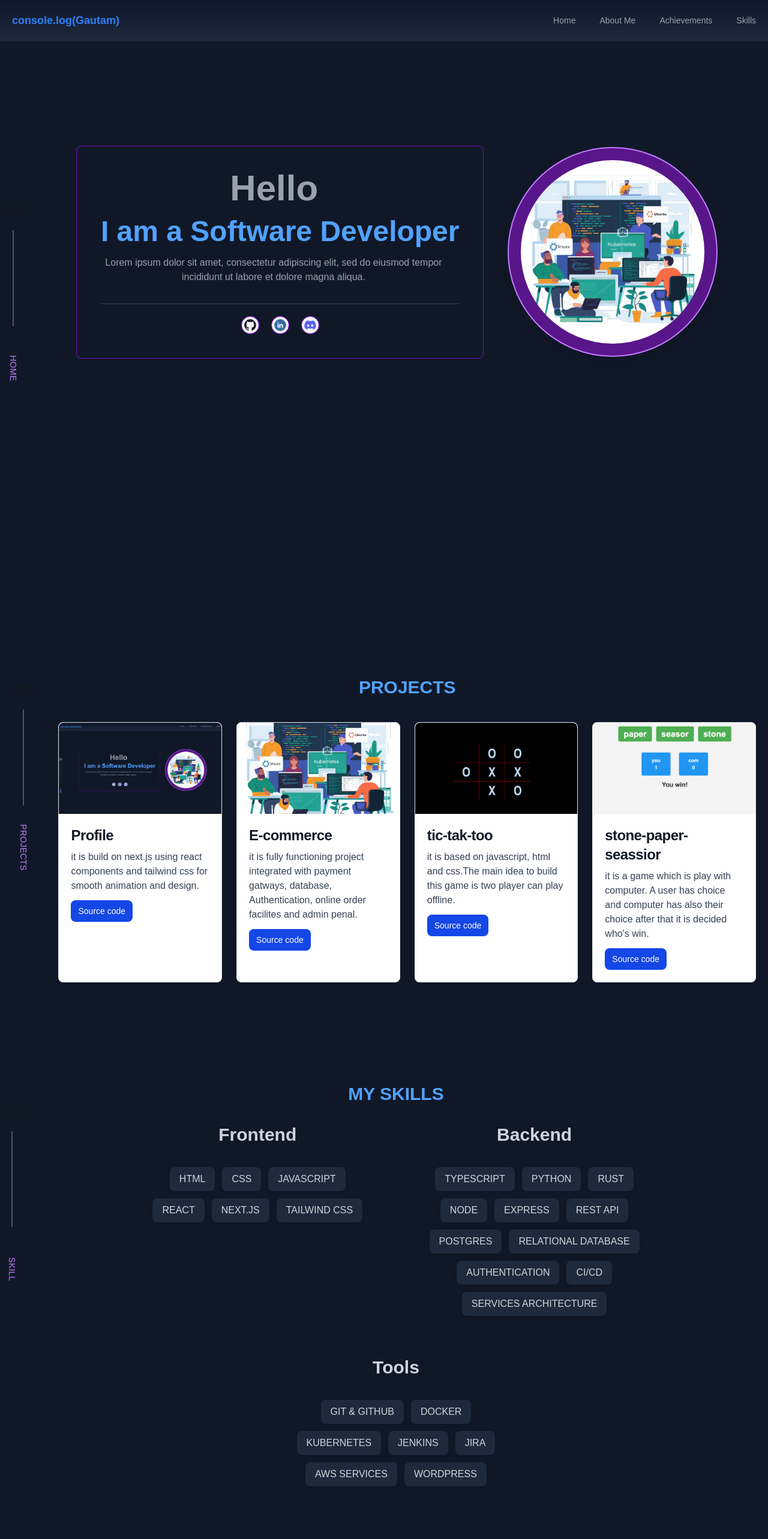
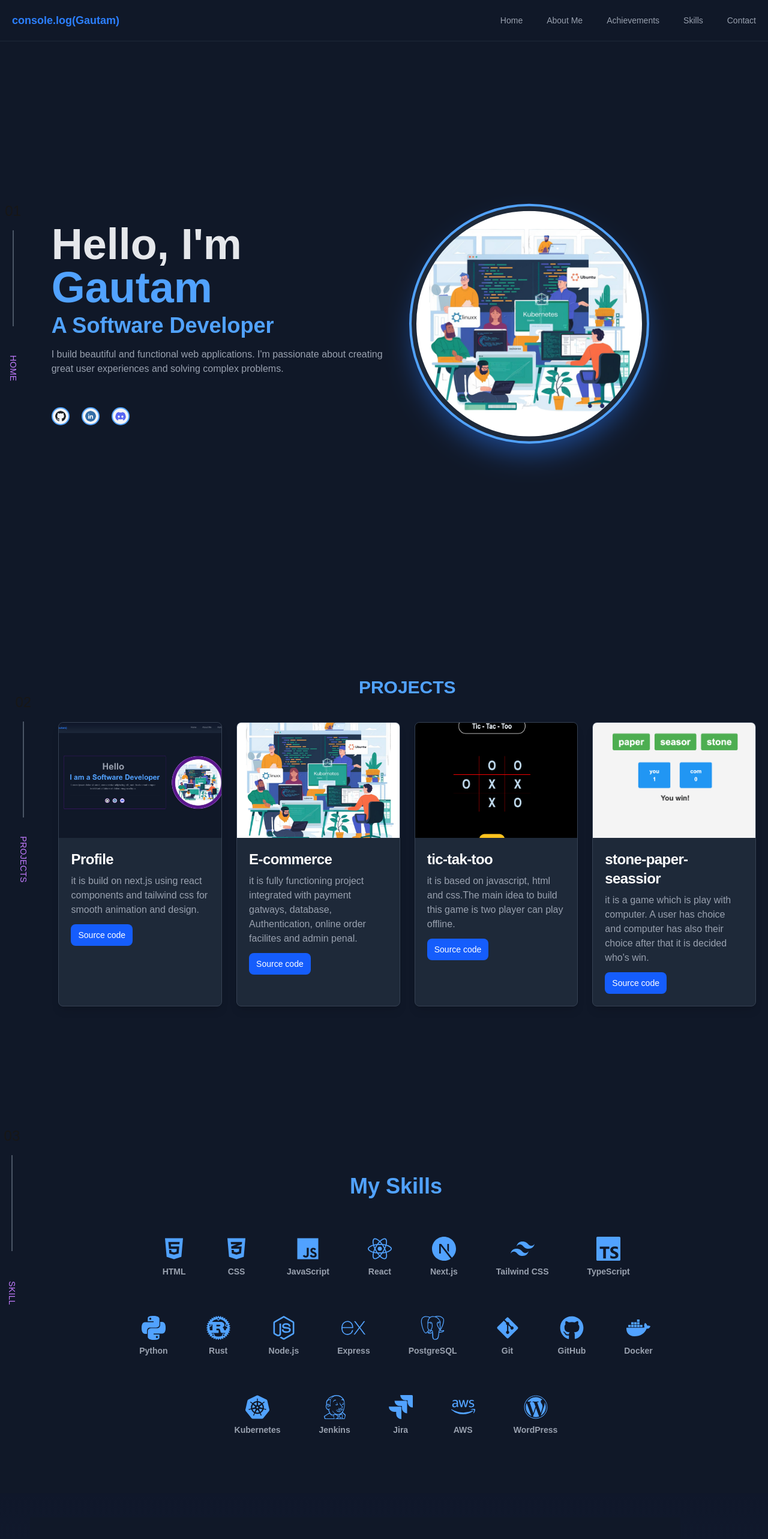
Before and after one commit to GautamKumarhr7/mavdev_portfolio, a Next.js app: page / in a window 1280 px wide. Shown: the top 2566 px of the page at 60% size. Built offline with nearby package versions, Linux system fonts and the light colour scheme.

Commit message:
update: ui design and aminations

```diff
--- a/app/(home)/_components/ Card.tsx
+++ b/app/(home)/_components/ Card.tsx
@@ -2,6 +2,7 @@
 
 import Image from "next/image";
 import Link from "next/link";
+import { motion } from "framer-motion";
 import { CardProps } from "@/app/types";
 
 export default function Card({
@@ -11,36 +12,38 @@ export default function Card({
   link = "#",
 }: CardProps) {
   return (
-    <div
-      className="max-w-sm  bg-white border border-gray-200 rounded-lg shadow-sm dark:bg-gray-800
-      dark:border-gray-700 transform transition duration-300 hover:scale-105 opacity-100 animate-fade-in"
+    <motion.div
+      initial={{ opacity: 0, y: 50 }}
+      whileInView={{ opacity: 1, y: 0 }}
+      transition={{ duration: 0.5 }}
+      viewport={{ once: true }}
+      className="max-w-sm bg-gray-800 border border-gray-700 rounded-lg shadow-lg overflow-hidden transform transition duration-500 hover:scale-105 hover:shadow-blue-500/50"
     >
       <Link href={link} className="block">
-        <div className="aspect-video aspect-h-3 overflow-hidden rounded-t-lg">
+        <div className="relative h-48 w-full">
           <Image
-            className="w-full h-full object-cover"
+            className="object-cover"
             src={image}
             alt={title}
-            width={400}
-            height={400}
+            layout="fill"
           />
         </div>
         <div className="p-5">
-          <h5 className="mb-2 text-2xl font-bold tracking-tight text-gray-900 dark:text-white">
+          <h5 className="mb-2 text-2xl font-bold tracking-tight text-white">
             {title}
           </h5>
-          <p className="mb-3 font-normal text-gray-700 dark:text-gray-400">
-            {description}
-          </p>
-          <span
+          <p className="mb-3 font-normal text-gray-400">{description}</p>
+          <motion.span
+            whileHover={{ scale: 1.05 }}
+            whileTap={{ scale: 0.95 }}
             className="inline-flex items-center px-3 py-2 text-sm font-medium text-center
-            text-white bg-blue-700 rounded-lg hover:bg-blue-800 focus:ring-4 focus:outline-none
-            focus:ring-blue-300 dark:bg-blue-600 dark:hover:bg-blue-700 dark:focus:ring-blue-800"
+            text-white bg-blue-600 rounded-lg hover:bg-blue-700 focus:ring-4 focus:outline-none
+            focus:ring-blue-800"
           >
             Source code
-          </span>
+          </motion.span>
         </div>
       </Link>
-    </div>
+    </motion.div>
   );
 }
--- a/app/(home)/_components/About.tsx
+++ b/app/(home)/_components/About.tsx
@@ -1,40 +1,75 @@
+"use client";
 import Image from "next/image";
+import { motion } from "framer-motion";
 
 export default function About() {
   return (
-    <div>
-      <h1 className="text-3xl font-extrabold mt-2 text-blue-400 text-center">
+    <div className="py-20 px-4 bg-gray-900 text-white">
+      <motion.h1
+        initial={{ opacity: 0, y: -50 }}
+        whileInView={{ opacity: 1, y: 0 }}
+        transition={{ duration: 0.8 }}
+        viewport={{ once: true }}
+        className="text-4xl font-extrabold text-blue-400 text-center mb-12"
+      >
         About Me
-      </h1>
-      <div className="flex flex-row flex-wrap justify-center items-center gap-20">
-        <Image src="/profile2.png" alt="" width={300} height={400} />
+      </motion.h1>
+      <div className="flex flex-col md:flex-row items-center justify-center gap-10 md:gap-20 max-w-6xl mx-auto">
+        <motion.div
+          initial={{ opacity: 0, scale: 0.8, rotate: -10 }}
+          whileInView={{ opacity: 1, scale: 1, rotate: 0 }}
+          transition={{ duration: 0.8, type: "spring", stiffness: 100 }}
+          viewport={{ once: true }}
+          className="relative"
+        >
+          <div
+            className="absolute -inset-2 bg-gradient-to-r from-blue-200 to-purple-400 rounded-lg opacity-75"
+            style={{ backgroundColor: "transparent" }}
+          ></div>
+          <Image
+            src="/profile2.png"
+            alt="Gautam Kumar"
+            width={300}
+            height={400}
+            className="rounded-lg shadow-2xl relative"
+          />
+        </motion.div>
 
-        <div className="flex max-w-[55rem] flex-row gap-10 flex-wrap justify-center items-center">
-          <p className="px-4">
-            I’m a software developer passionate about backend development,
-            specializing in TypeScript and Node.js. I have experience building
-            scalable applications using Express, microservices architecture, and
-            relational databases. I also work with Next.js, React, Tailwind, and
-            authentication systems to create seamless full-stack experiences.
-            Currently, I’m focused on expanding my expertise in backend
-            development with TypeScript, Python, and Rust. I enjoy solving
-            complex problems, optimizing performance, and building reliable
-            systems. Looking ahead, I aim to deepen my skills in distributed
-            systems, high-performance computing, and backend infrastructure. I’m
-            always eager to learn, contribute to open-source projects, and
-            collaborate on exciting software solutions.
+        <motion.div
+          initial={{ opacity: 0, x: 50 }}
+          whileInView={{ opacity: 1, x: 0 }}
+          transition={{ duration: 0.8 }}
+          viewport={{ once: true }}
+          className="max-w-2xl text-left"
+        >
+          <p className="text-gray-300 leading-relaxed text-lg">
+            I&apos;m a software developer with a passion for building robust and
+            scalable backend systems. My expertise lies in TypeScript and
+            Node.js, and I have hands-on experience with microservices,
+            relational databases, and creating seamless full-stack experiences
+            with Next.js and React.
+            <br />
+            <br />
+            I&apos;m currently diving deeper into Rust and Python to expand my
+            backend development skills. I thrive on solving complex problems and
+            I&apos;m always looking for opportunities to learn and contribute to
+            open-source projects.
           </p>
-          <div className="bg-blue-500 border border-blue-800 p-4 rounded-lg hover:bg-blue-600 hover:scale-105 transition-all duration-300 ease-in-out shadow-lg animate-fade-in-up">
+          <motion.div
+            whileHover={{ scale: 1.05 }}
+            whileTap={{ scale: 0.95 }}
+            className="mt-8"
+          >
             <a
               href="/Gautam_resume_jf.pdf"
               target="_blank"
               rel="noopener noreferrer"
-              className="text-white font-semibold"
+              className="bg-blue-500 text-white font-semibold py-3 px-6 rounded-lg hover:bg-blue-600 transition-all duration-300 ease-in-out shadow-lg"
             >
               Download Resume
             </a>
-          </div>
-        </div>
+          </motion.div>
+        </motion.div>
       </div>
     </div>
   );
--- a/app/(home)/_components/HeroSection.tsx
+++ b/app/(home)/_components/HeroSection.tsx
@@ -1,82 +1,108 @@
 "use client";
 import Image from "next/image";
 import Link from "next/link";
-import { useEffect, useState } from "react";
+import { motion } from "framer-motion";
 
 export default function Hero() {
-  const [animate, setAnimate] = useState(false);
-
-  useEffect(() => {
-    setAnimate(true);
-  }, []);
-
   return (
-    <>
-      <div className="w-full h-screen flex flex-row flex-wrap justify-center items-center gap-10 pb-10 sm:pb-10">
+    <div className="w-full min-h-screen flex flex-col justify-center items-center text-center px-4">
+      <div className="grid grid-cols-1 md:grid-cols-2 items-center gap-10 max-w-6xl mx-auto">
         {/* Animated Text Section */}
-        <div
-          className={`text-center border border-purple-800 p-10 rounded-lg transition-all duration-100 ${
-            animate ? "animate-slideLeft opacity-100" : "opacity-0"
-          }`}
+        <motion.div
+          initial={{ opacity: 0, x: -50 }}
+          animate={{ opacity: 1, x: 0 }}
+          transition={{ duration: 0.8, ease: "easeOut" }}
+          className="text-left"
         >
-          {/* Typing Effect */}
-          <h1 className="text-6xl font-bold text-gray-400">
-            <span className="animate-typing">Hello</span>
-            <span className="animate-blink">!</span>
-          </h1>
-          <h2 className="text-5xl font-extrabold mt-2 text-blue-400">
-            I am a Software Developer
-          </h2>
-          <p className="text-gray-400 mt-4 max-w-xl pb-8">
-            {`Lorem ipsum dolor sit amet, consectetur adipiscing elit, sed do
-            eiusmod tempor incididunt ut labore et dolore magna aliqua.`}
-          </p>
-          <div className="flex flex-row justify-center gap-5 border-t-1 border-gray-700 pt-5">
+          <motion.h1
+            className="text-5xl md:text-7xl font-bold text-gray-200"
+            initial={{ opacity: 0, y: 20 }}
+            animate={{ opacity: 1, y: 0 }}
+            transition={{ delay: 0.2, duration: 0.8 }}
+          >
+            Hello, I&apos;m <span className="text-blue-400">Gautam</span>
+          </motion.h1>
+          <motion.h2
+            className="text-3xl md:text-4xl font-extrabold mt-2 text-blue-400"
+            initial={{ opacity: 0, y: 20 }}
+            animate={{ opacity: 1, y: 0 }}
+            transition={{ delay: 0.4, duration: 0.8 }}
+          >
+            A Software Developer
+          </motion.h2>
+          <motion.p
+            className="text-gray-400 mt-4 max-w-xl pb-8"
+            initial={{ opacity: 0, y: 20 }}
+            animate={{ opacity: 1, y: 0 }}
+            transition={{ delay: 0.6, duration: 0.8 }}
+          >
+            I build beautiful and functional web applications. I&apos;m
+            passionate about creating great user experiences and solving complex
+            problems.
+          </motion.p>
+          <motion.div
+            className="flex flex-row justify-start gap-5 pt-5"
+            initial={{ opacity: 0, y: 20 }}
+            animate={{ opacity: 1, y: 0 }}
+            transition={{ delay: 0.8, duration: 0.8 }}
+          >
             <Link href="https://github.com/GautamKumarhr7">
+              <motion.div whileHover={{ scale: 1.1 }} whileTap={{ scale: 0.9 }}>
                 <Image
                   src="/githubLogo.svg"
                   alt="GitHub Profile"
                   width={30}
                   height={30}
-                className="bg-gray-100 rounded-full border-1 border-purple-700 p-1 hover:scale-110 transition"
+                  className="bg-gray-100 rounded-full border-2 border-blue-400 p-1"
                 />
+              </motion.div>
             </Link>
             <Link href="https://www.linkedin.com/in/gautam-kumar-02586b270/">
+              <motion.div whileHover={{ scale: 1.1 }} whileTap={{ scale: 0.9 }}>
                 <Image
                   src="/linkedinLogo.png"
                   alt="LinkedIn Profile"
                   width={30}
                   height={30}
-                className="bg-gray-100 rounded-full border-1 border-purple-700 p-1 hover:scale-110 transition"
+                  className="bg-gray-100 rounded-full border-2 border-blue-400 p-1"
                 />
+              </motion.div>
             </Link>
             <Link href="https://discord.com/channels/gautam6739">
+              <motion.div whileHover={{ scale: 1.1 }} whileTap={{ scale: 0.9 }}>
                 <Image
                   src="/discord-icon.svg"
                   alt="Discord Profile"
                   width={30}
                   height={30}
-                className="bg-gray-100 rounded-full border-1 border-purple-700 p-1 hover:scale-110 transition"
+                  className="bg-gray-100 rounded-full border-2 border-blue-400 p-1"
                 />
+              </motion.div>
             </Link>
-          </div>
-        </div>
+          </motion.div>
+        </motion.div>
 
         {/* Animated Image Section */}
-        <div
-          className={`transition-all duration-1000 ${
-            animate ? "animate-slideRight opacity-100" : "opacity-0"
-          }`}
+        <motion.div
+          initial={{ opacity: 0, scale: 0.8 }}
+          animate={{ opacity: 1, scale: 1 }}
+          transition={{ duration: 0.8, ease: "easeOut", delay: 0.2 }}
+          className="relative"
+        >
+          <motion.div
+            animate={{ y: [0, -10, 0] }}
+            transition={{ duration: 3, repeat: Infinity, ease: "easeInOut" }}
           >
             <Image
               src="/main1.jpg"
               alt="Portfolio Main Image"
-            width={350}
-            height={350}
-            className="border-2 p-5 border-purple-400 bg-purple-900 rounded-full shadow-lg"
+              width={400}
+              height={400}
+              className="border-4 p-2 border-blue-400 bg-gray-800 rounded-full shadow-2xl shadow-blue-500/50"
             />
+          </motion.div>
+        </motion.div>
       </div>
     </div>
-    </>
   );
 }
--- a/app/(home)/_components/Navbar.tsx
+++ b/app/(home)/_components/Navbar.tsx
@@ -2,6 +2,7 @@
 
 import Link from "next/link";
 import { useState } from "react";
+import { motion, AnimatePresence } from "framer-motion";
 import { Menu, X } from "lucide-react";
 
 export default function Navbar() {
@@ -11,26 +12,56 @@ export default function Navbar() {
     setIsOpen(!isOpen);
   };
 
+  const menuVariants = {
+    hidden: { opacity: 0, y: -20 },
+    visible: { opacity: 1, y: 0, transition: { staggerChildren: 0.1 } },
+  };
+
+  const menuItemVariants = {
+    hidden: { opacity: 0, y: -10 },
+    visible: { opacity: 1, y: 0 },
+  };
+
   return (
     <>
-      <nav className="w-full top-0 fixed flex justify-between items-center gap-8 pt-5 pb-5 text-gray-400 text-sm border-b border-gray-800 z-10 bg-gradient-to-b from-[#0F172A] to-[#1E293B]">
+      <motion.nav
+        initial={{ y: -100 }}
+        animate={{ y: 0 }}
+        transition={{ duration: 0.5 }}
+        className="w-full top-0 fixed flex justify-between items-center gap-8 pt-5 pb-5 text-gray-400 text-sm border-b border-gray-800 z-10 bg-gray-900 bg-opacity-80 backdrop-blur-md"
+      >
         <Link href="/" className="text-blue-500 font-extrabold text-lg pl-5">
-          <h2>console.log({`Gautam`})</h2>
+          <motion.h2 whileHover={{ scale: 1.05 }}>
+            console.log({`Gautam`})
+          </motion.h2>
         </Link>
 
         <div className="flex gap-10 pr-5 hidden md:flex">
+          <motion.div whileHover={{ scale: 1.1 }}>
             <Link href="/" className="hover:text-blue-400 transition">
               Home
             </Link>
+          </motion.div>
+          <motion.div whileHover={{ scale: 1.1 }}>
             <Link href="/about" className="hover:text-blue-400 transition">
               About Me
             </Link>
+          </motion.div>
+          <motion.div whileHover={{ scale: 1.1 }}>
             <Link href="/experience" className="hover:text-blue-400 transition">
               Achievements
             </Link>
+          </motion.div>
+          <motion.div whileHover={{ scale: 1.1 }}>
             <Link href="/skill" className="hover:text-blue-400 transition">
               Skills
             </Link>
+          </motion.div>
+          <motion.div whileHover={{ scale: 1.1 }}>
+            <Link href="/contact" className="hover:text-blue-400 transition">
+              Contact
+            </Link>
+          </motion.div>
         </div>
 
         <button
@@ -39,36 +70,71 @@ export default function Navbar() {
         >
           {isOpen ? <X size={24} /> : <Menu size={24} />}
         </button>
+      </motion.nav>
 
+      <AnimatePresence>
         {isOpen && (
-          <div className="absolute top-16 right-5 bg-gray-800 rounded-md shadow-md p-4 text-white md:hidden">
+          <motion.div
+            initial={{ opacity: 0, height: 0 }}
+            animate={{ opacity: 1, height: "auto" }}
+            exit={{ opacity: 0, height: 0 }}
+            className="fixed top-16 right-0 left-0 bg-gray-900 bg-opacity-95 z-0 md:hidden"
+          >
+            <motion.div
+              variants={menuVariants}
+              initial="hidden"
+              animate="visible"
+              className="flex flex-col items-center p-4 text-white"
+            >
+              <motion.div variants={menuItemVariants} className="mb-4">
                 <Link
                   href="/"
-              className="block mb-2 hover:text-blue-400 transition"
+                  onClick={toggleMenu}
+                  className="hover:text-blue-400 transition"
                 >
                   Home
                 </Link>
+              </motion.div>
+              <motion.div variants={menuItemVariants} className="mb-4">
                 <Link
                   href="/about"
-              className="block mb-2 hover:text-blue-400 transition"
+                  onClick={toggleMenu}
+                  className="hover:text-blue-400 transition"
                 >
                   About Me
                 </Link>
+              </motion.div>
+              <motion.div variants={menuItemVariants} className="mb-4">
                 <Link
                   href="/experience"
-              className="block mb-2 hover:text-blue-400 transition"
+                  onClick={toggleMenu}
+                  className="hover:text-blue-400 transition"
                 >
                   Achievements
                 </Link>
+              </motion.div>
+              <motion.div variants={menuItemVariants} className="mb-4">
                 <Link
                   href="/skill"
-              className="block hover:text-blue-400 transition"
+                  onClick={toggleMenu}
+                  className="hover:text-blue-400 transition"
                 >
                   Skills
                 </Link>
-          </div>
+              </motion.div>
+              <motion.div variants={menuItemVariants}>
+                <Link
+                  href="/contact"
+                  onClick={toggleMenu}
+                  className="hover:text-blue-400 transition"
+                >
+                  Contact
+                </Link>
+              </motion.div>
+            </motion.div>
+          </motion.div>
         )}
-      </nav>
+      </AnimatePresence>
     </>
   );
 }
--- a/app/(home)/_components/Skill.tsx
+++ b/app/(home)/_components/Skill.tsx
@@ -1,94 +1,111 @@
-import { useState, useEffect, useRef } from "react";
+"use client";
+import { motion } from "framer-motion";
+import {
+  FaHtml5,
+  FaCss3Alt,
+  FaJs,
+  FaReact,
+  FaNodeJs,
+  FaGitAlt,
+  FaGithub,
+  FaDocker,
+  FaAws,
+  FaWordpress,
+} from "react-icons/fa";
+import {
+  SiNextdotjs,
+  SiTailwindcss,
+  SiTypescript,
+  SiPython,
+  SiRust,
+  SiExpress,
+  SiPostgresql,
+  SiKubernetes,
+  SiJenkins,
+  SiJira,
+} from "react-icons/si";
 
-const skills = {
-  Frontend: ["HTML", "CSS", "JAVASCRIPT", "REACT", "NEXT.JS", "TAILWIND CSS"],
-  Backend: [
-    "TYPESCRIPT",
-    "PYTHON",
-    "RUST",
-    "NODE",
-    "EXPRESS",
-    "REST API",
-    "POSTGRES",
-    "RELATIONAL DATABASE",
-    "AUTHENTICATION",
-    "CI/CD",
-    "SERVICES ARCHITECTURE",
-  ],
-  Tools: [
-    "GIT & GITHUB",
-    "DOCKER",
-    "KUBERNETES",
-    "JENKINS",
-    "JIRA",
-    "AWS SERVICES",
-    "WORDPRESS",
-  ],
-};
+const skills = [
+  { name: "HTML", icon: <FaHtml5 size={40} /> },
+  { name: "CSS", icon: <FaCss3Alt size={40} /> },
+  { name: "JavaScript", icon: <FaJs size={40} /> },
+  { name: "React", icon: <FaReact size={40} /> },
+  { name: "Next.js", icon: <SiNextdotjs size={40} /> },
+  { name: "Tailwind CSS", icon: <SiTailwindcss size={40} /> },
+  { name: "TypeScript", icon: <SiTypescript size={40} /> },
+  { name: "Python", icon: <SiPython size={40} /> },
+  { name: "Rust", icon: <SiRust size={40} /> },
+  { name: "Node.js", icon: <FaNodeJs size={40} /> },
+  { name: "Express", icon: <SiExpress size={40} /> },
+  { name: "PostgreSQL", icon: <SiPostgresql size={40} /> },
+  { name: "Git", icon: <FaGitAlt size={40} /> },
+  { name: "GitHub", icon: <FaGithub size={40} /> },
+  { name: "Docker", icon: <FaDocker size={40} /> },
+  { name: "Kubernetes", icon: <SiKubernetes size={40} /> },
+  { name: "Jenkins", icon: <SiJenkins size={40} /> },
+  { name: "Jira", icon: <SiJira size={40} /> },
+  { name: "AWS", icon: <FaAws size={40} /> },
+  { name: "WordPress", icon: <FaWordpress size={40} /> },
+];
 
 export default function Skill() {
-  const [animate, setAnimate] = useState(false);
-  const skillRef = useRef<HTMLDivElement>(null);
+  const containerVariants = {
+    hidden: { opacity: 0 },
+    visible: {
+      opacity: 1,
+      transition: {
+        staggerChildren: 0.1,
+        delayChildren: 0.3,
+      },
+    },
+  };
 
-  useEffect(() => {
-    const observer = new IntersectionObserver(
-      ([entry]) => {
-        if (entry.isIntersecting) {
-          setAnimate(true);
-        }
-      },
-      { threshold: 0.3 }
-    );
-
-    const currentRef = skillRef.current; // Store ref value before observing
-
-    if (currentRef) {
-      observer.observe(currentRef);
-    }
-
-    return () => {
-      if (currentRef) {
-        observer.unobserve(currentRef);
-      }
-    };
-  }, []);
+  const itemVariants = {
+    hidden: { y: 20, opacity: 0 },
+    visible: {
+      y: 0,
+      opacity: 1,
+    },
+  };
 
   return (
-    <div
-      ref={skillRef}
-      className="w-screen py-20 text-gray-300 flex flex-col items-center"
-    >
-      <h1
-        className={`text-3xl font-extrabold mt-2 text-blue-400 text-center transition-all duration-1000 ${
-          animate ? "opacity-100 translate-y-0" : "opacity-0 translate-y-10"
-        }`}
+    <div className="w-full py-20 text-gray-300 flex flex-col items-center bg-gray-900">
+      <motion.h1
+        initial={{ opacity: 0, y: -50 }}
+        whileInView={{ opacity: 1, y: 0 }}
+        transition={{ duration: 0.8 }}
+        viewport={{ once: true }}
+        className="text-4xl font-extrabold text-blue-400 text-center mb-12"
       >
-        MY SKILLS
-      </h1>
+        My Skills
+      </motion.h1>
 
-      <div
-        className={`flex flex-wrap justify-center gap-12 mt-8 transition-all duration-1000 ${
-          animate ? "opacity-100 translate-y-0" : "opacity-0 translate-y-10"
-        }`}
+      <motion.div
+        variants={containerVariants}
+        initial="hidden"
+        whileInView="visible"
+        viewport={{ once: true, amount: 0.2 }}
+        className="flex flex-wrap justify-center items-center gap-8 max-w-4xl"
       >
-        {Object.entries(skills).map(([category, skillList]) => (
-          <div key={category} className="text-center w-full md:w-1/3">
-            <h2 className="text-2xl md:text-3xl font-bold text-[#CBD5E1] pb-4">
-              {category}
-            </h2>
-            <div className="flex flex-wrap justify-center gap-3 max-w-[30rem] p-5">
-              {skillList.map((log) => (
-                <span
-                  key={log}
-                  className="bg-[#1E293B] text-gray-300 px-4 py-2 rounded-lg text-sm md:text-base shadow-md transition-transform hover:bg-[#334155] hover:scale-105"
-                >
-                  {log}
-                </span>
-              ))}
-            </div>
-          </div>
+        {skills.map((skill) => (
+          <motion.div
+            key={skill.name}
+            variants={itemVariants}
+            className="flex flex-col items-center justify-center p-4"
+          >
+            <motion.div
+              whileHover={{ scale: 1.2, rotate: 5 }}
+              whileTap={{ scale: 0.9 }}
+              className="text-blue-400"
+            >
+              {skill.icon}
+            </motion.div>
+            <p className="mt-2 text-sm font-semibold text-gray-400">
+              {skill.name}
+            </p>
+          </motion.div>
         ))}
-      </div>
+      </motion.div>
     </div>
   );
 }
--- a/package.json
+++ b/package.json
@@ -9,10 +9,12 @@
     "lint": "next lint"
   },
   "dependencies": {
+    "framer-motion": "^12.23.16",
     "lucide-react": "^0.477.0",
     "next": "15.2.0",
     "react": "^19.0.0",
-    "react-dom": "^19.0.0"
+    "react-dom": "^19.0.0",
+    "react-icons": "^5.5.0"
   },
   "devDependencies": {
     "@eslint/eslintrc": "^3",
```
Also changed, not shown: app/(home)/_components/Footer.tsx (+28 -5 lines), app/contact/page.tsx (added, +59 -0 lines), 1 other file (tests, documents, lock files or other folders). Lines whose indentation alone changed are shown as unchanged.
